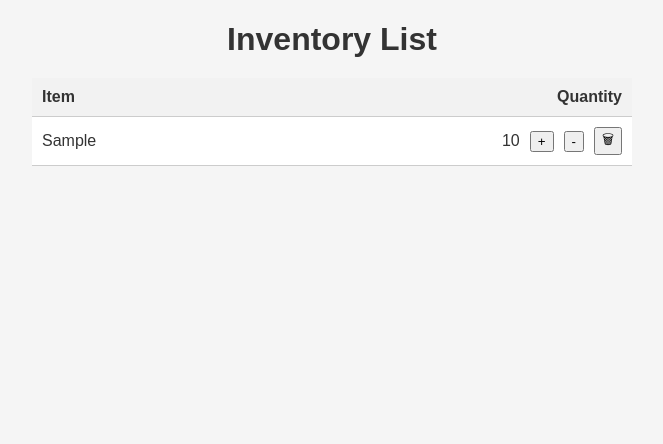
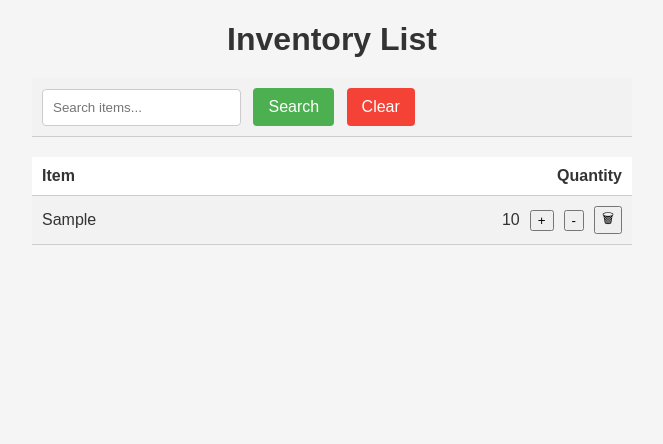
Before and after one commit to marqzbrendon/inventory-django, a Django app: template inventory/templates/inventory/inventory_list.html in a window 1280 px wide. Shown: the top 444 px of the page, without its empty margins (308-971 px from the left). Run offline with Django 5.2, Linux system fonts and the light colour scheme; the template is opened without the code that fills it: values that come from a table or form of the project are taken from there, others are empty; tables that the repository leaves empty hold one stand-in row (values such as "Sample post").

Commit message:
added search functionality

```diff
--- a/inventory/templates/inventory/inventory_list.html
+++ b/inventory/templates/inventory/inventory_list.html
@@ -11,18 +11,15 @@
             margin: 0;
             padding: 0;
         }
-
         .hidden {
             display: none;
         }
-
         #inventoryList {
             max-width: 600px;
             margin: 20px auto;
             padding: 0;
             list-style-type: none;
         }
-
         #inventoryList li {
             display: flex;
             justify-content: space-between;
@@ -31,17 +28,14 @@
             background-color: #fff;
             border-bottom: 1px solid #ccc;
         }
-
         #inventoryList li:nth-child(even) {
             background-color: #f2f2f2;
         }
-
         .actions {
             display: flex;
             align-items: center;
-            gap: 10px; /* Adjust the gap between buttons */
+            gap: 10px;
         }
-
         .modal {
             display: none;
             position: fixed;
@@ -54,64 +48,43 @@
             width: 70%;
             max-width: 400px;
         }
-
         .modal h2 {
             margin-top: 0;
             font-size: 20px;
             color: #333;
         }
-
-        .access-form {
-            display: none;
-            position: fixed;
-            top: 50%;
-            left: 50%;
-            transform: translate(-50%, -50%);
-            border: 1px solid #ccc;
-            padding: 20px;
-            background-color: #fff;
-            z-index: 1000;
-            width: 90%;
-            max-width: 300px;
+        .access-form, .search-form {
+            display: flex;
+            justify-content: center;
+            margin-bottom: 20px;
         }
-
-        .access-form h2 {
-            margin-top: 0;
-            font-size: 20px;
-            color: #333;
-        }
-
-        .access-form label {
-            display: block;
-            margin-bottom: 10px;
-            color: #666;
-        }
-
         .access-form input[type="text"],
         .access-form input[type="password"],
-        .access-form input[type="number"] {
-            width: 100%;
+        .access-form input[type="number"],
+        .search-form input[type="text"] {
             padding: 10px;
+            margin-right: 8px;
             border: 1px solid #ccc;
             border-radius: 4px;
             box-sizing: border-box;
-            margin-bottom: 10px;
             font-family: Arial, sans-serif;
         }
-
-        .access-form button {
-            width: 100%;
+        .access-form button, .search-form button {
+            padding: 10px 15px;
+            border: none;
+            border-radius: 4px;
+            cursor: pointer;
+            font-size: 16px;
             background-color: #4CAF50;
             color: #fff;
-            border: none;
-            border-radius: 4px;
-            padding: 10px;
-            font-size: 16px;
-            cursor: pointer;
             outline: none;
-            float: inline-end;
         }
-
+        .search-form button[type="submit"] {
+            margin-right: 8px;
+        }
+        .search-form button.clear-btn {
+            background-color: #f44336; /* Red */
+        }
         #openModal {
             position: fixed;
             bottom: 20px;
@@ -142,6 +115,13 @@
     <ul id="inventoryList" class="{% if items is None and access_form_visible %}hidden{% endif %}">
         <h1 style="text-align: center; margin-bottom: 20px;">Inventory List</h1>
         <!-- Headers -->
+        <li class="search-form">
+            <form method="get" action="{% url 'inventory_list' %}">
+                <input type="text" name="search" id="search-input" placeholder="Search items...">
+                <button type="submit">Search</button>
+                <button type="button" class="clear-btn" onclick="clearSearch()">Clear</button>
+            </form>
+        </li>
         <li>
             <span><strong>Item</strong></span>
             <span class="actions">
@@ -221,6 +201,11 @@
                 $("#modalContent").html(data);
             });
         }
+
+        function clearSearch() {
+            document.getElementById('search-input').value = ''; // Clear the search input
+            document.querySelector('.search-form form').submit();
+        }
     </script>
 </body>
 </html>
--- a/inventory/views.py
+++ b/inventory/views.py
@@ -24,6 +24,11 @@ def inventory_list(request):
         user_code = request.session.get('user_code')
         if user_code:
             items = Item.objects.filter(user_code=user_code)
+            # New: Get search query from request
+            search_query = request.GET.get('search')
+            if search_query:
+                # Filter items by search query (adjust 'item' to your model's field)
+                items = items.filter(item__icontains=search_query)
         else:
             access_form_visible = True
 
```
